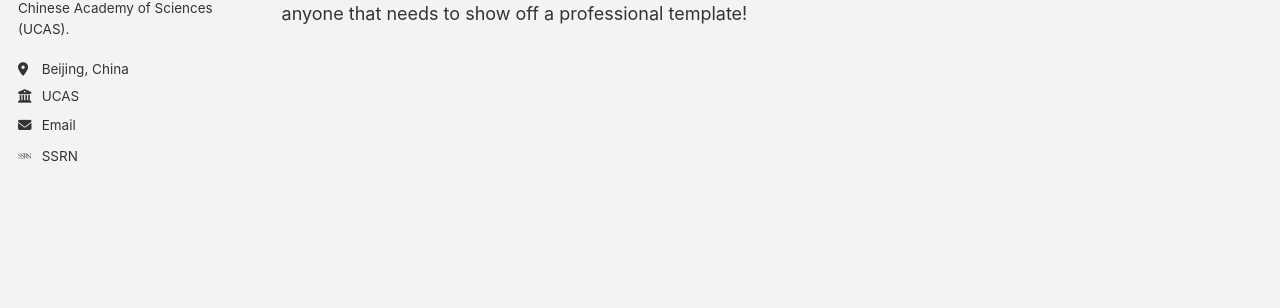
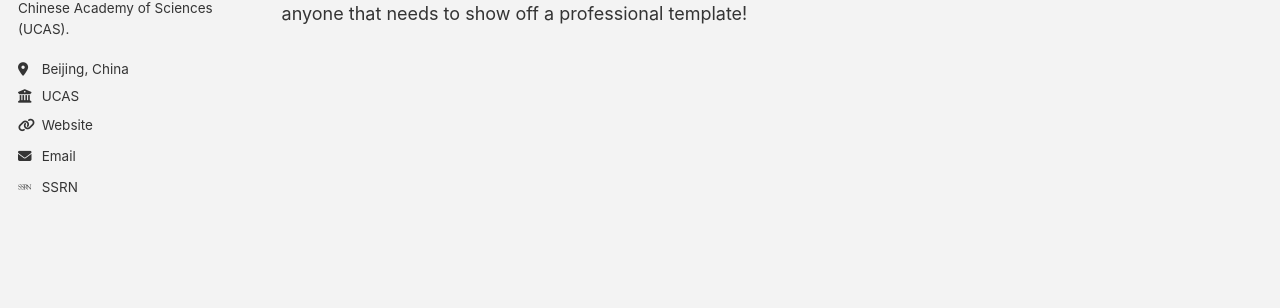
Before and after one commit to ShihanWENG/ShihanWENG.github.io, a Jekyll site: the page built from _pages/about.md, in a window 1280 px wide. Shown: the part 378-686 px from the top of the page. Built offline with Jekyll 4.4.1, drawn with Linux system fonts in a browser that asks for light colours; some web fonts are replaced; a script bundle is joined from its source files by our own code; library files that are not in the unit come from our copies; our own code applies the rules of GitHub Pages for plain Markdown files.

Commit message:
Update _config.yml

```diff
--- a/_config.yml
+++ b/_config.yml
@@ -13,7 +13,7 @@ title                    : "Shihan WENG"
 title_separator          : "-"
 name                     : &name "Shihan WENG"
 description              : &description "This is Shihan's homepage."   # Update this with a general description of your site, this is the default if not overridden by a page
-url                      : https://shihanweng.github.io # The base hostname & protocol for your site e.g. "https://[your GitHub username].github.io",
+url                      : "https://shihanweng.github.io" # The base hostname & protocol for your site e.g. "https://[your GitHub username].github.io",
                                                            # or if you already have some other page hosted on Github then use "https://[your GitHub username].github.io/[Your Repo Name]"
 baseurl                  : "" # the subpath of your site, e.g. "/blog"
 repository               : "academicpages/academicpages.github.io"
@@ -29,7 +29,7 @@ author:
   bio              : "I am currently pursuing my PhD in Statistics (2024—2030) at the University of Chinese Academy of Sciences (UCAS)."
   location         : "Beijing, China"
   employer         : "UCAS"
-  uri              : # URL
+  uri              : "https://shihanweng.github.io"
   email            : "wengshihan24@mails.ucas.ac.cn"
 
   # Academic websites
```
